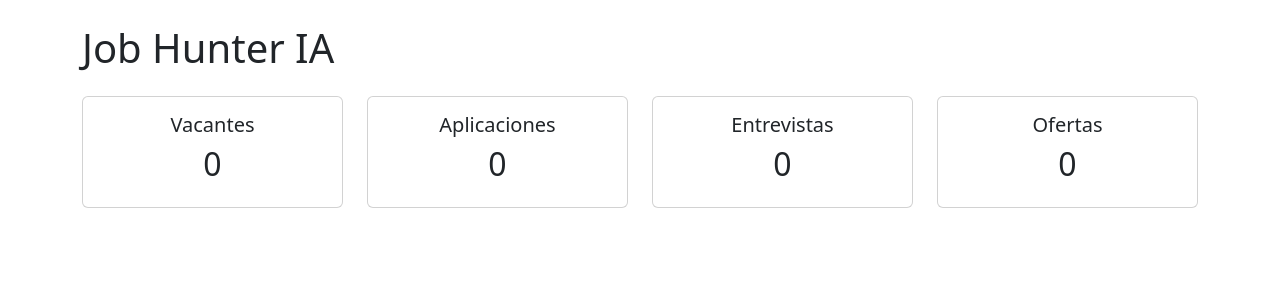
After one commit to AdaraAtenea/job-hunter-ai, a PHP site: page /views/dashboard.php in a window 1280 px wide. The commit adds this page. Shown: the top 300 px of the page. Run offline with PHP 8.4, Linux system fonts and the light colour scheme; data that the repository does not hold is empty.

Commit message:
Dashboard inicial con metricas

```diff
--- /dev/null
+++ b/backend/controllers/DashboardController.php
@@ -0,0 +1,33 @@
+<?php
+require_once __DIR__ . '/../../config/database.php';
+
+class DashboardController
+{
+    public function obtenerMetricas()
+    {
+        global $conexion;
+
+        $vacantes = $conexion
+            ->query("SELECT COUNT(*) FROM vacantes")
+            ->fetchColumn();
+
+        $aplicaciones = $conexion
+            ->query("SELECT COUNT(*) FROM aplicaciones")
+            ->fetchColumn();
+
+        $entrevistas = $conexion
+            ->query("SELECT COUNT(*) FROM aplicaciones WHERE estado='Entrevista'")
+            ->fetchColumn();
+
+        $ofertas = $conexion
+            ->query("SELECT COUNT(*) FROM aplicaciones WHERE estado='Oferta'")
+            ->fetchColumn();
+
+        return [
+            'vacantes' => $vacantes,
+            'aplicaciones' => $aplicaciones,
+            'entrevistas' => $entrevistas,
+            'ofertas' => $ofertas
+        ];
+    }
+}
--- /dev/null
+++ b/backend/views/dashboard.php
@@ -0,0 +1,54 @@
+<?php
+require_once __DIR__ . '/../controllers/DashboardController.php';
+
+$controller = new DashboardController();
+$metricas = $controller->obtenerMetricas();
+?>
+
+<!DOCTYPE html>
+<html>
+    <head>
+        <meta charset="UTF-8">
+        <title>Dashboard</title>
+        <link href="https://cdn.jsdelivr.net/npm/bootstrap@5.3.7/dist/css/bootstrap.min.css" rel="stylesheet">
+    </head>
+    <body>
+        <div class="container mt-4">
+            <h1 class="mb-4">Job Hunter IA</h1>
+            <div class="row">
+                <div class="col-md-3">
+                    <div class="card text-center">
+                        <div class="card-body">
+                            <h5>Vacantes</h5>
+                            <h2><?= $metricas['vacantes'] ?></h2>
+                        </div>
+                    </div>
+                </div>
+                <div class="col-md-3">
+                    <div class="card text-center">
+                        <div class="card-body">
+                            <h5>Aplicaciones</h5>
+                            <h2><?= $metricas['aplicaciones'] ?></h2>
+                        </div>
+                    </div>
+                </div>
+                <div class="col-md-3">
+                    <div class="card text-center">
+                        <div class="card-body">
+                            <h5>Entrevistas</h5>
+                            <h2><?= $metricas['entrevistas'] ?></h2>
+                        </div>
+                    </div>
+                </div>
+                <div class="col-md-3">
+                    <div class="card text-center">
+                        <div class="card-body">
+                            <h5>Ofertas</h5>
+                            <h2><?= $metricas['ofertas'] ?></h2>
+                        </div>
+                    </div>
+                </div>
+            </div>
+        </div>
+    </body>
+</html>
```
Also changed, not shown: backend/views/aplicaciones.php (+1 -22 lines).
